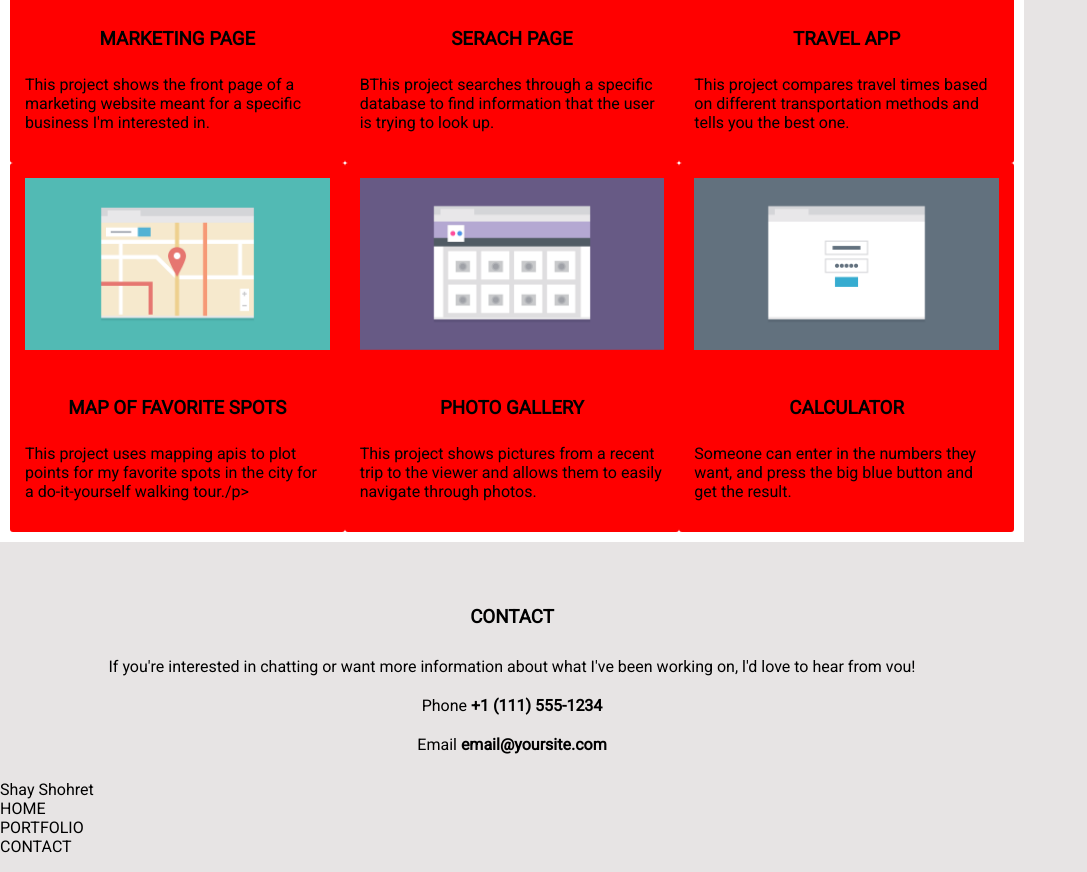
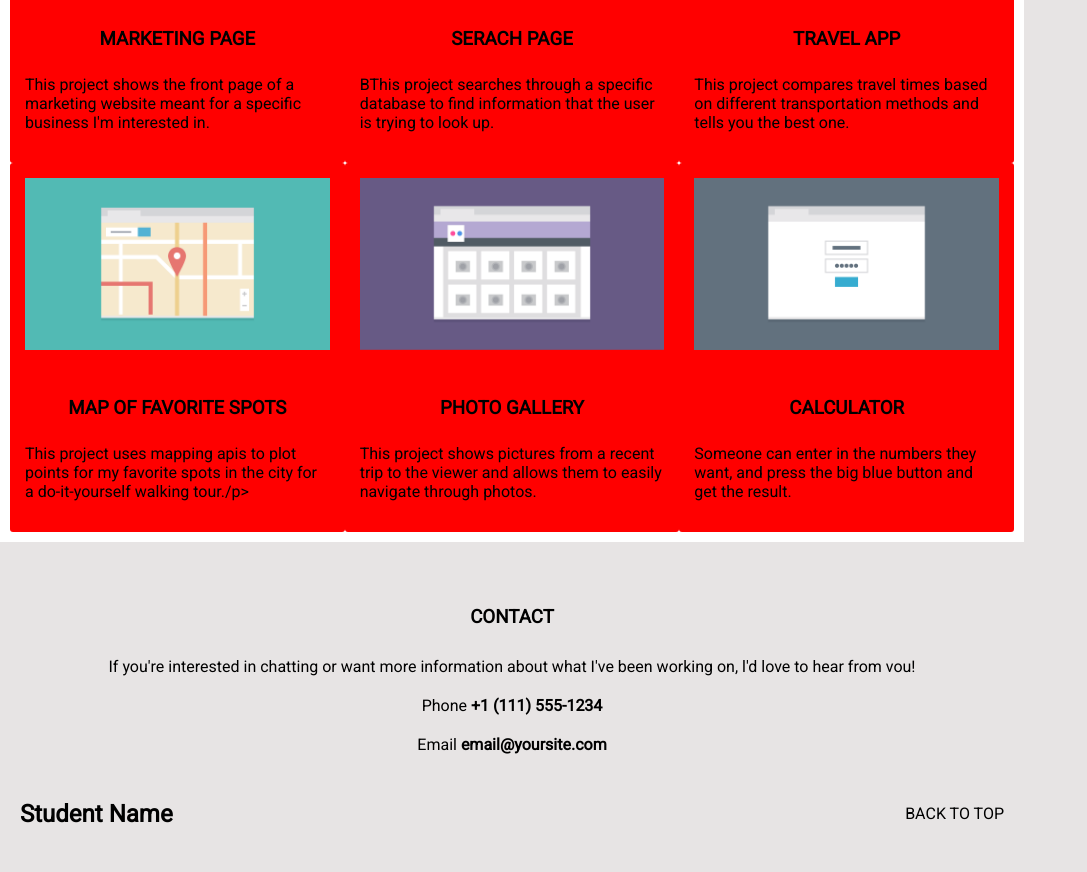
Before and after one commit to Shayinur/responsive-web-layout, a plain HTML site: page index.html in a window 1280 px wide. Shown: the part 717-1589 px from the top of the page, without its empty margins (0-1087 px from the left). Drawn offline with Linux system fonts and the light colour scheme.

Commit message:
footer section
added footer section which suitable for mobile screen

```diff
--- a/css/style.css
+++ b/css/style.css
@@ -13,6 +13,7 @@ ul {
   }
 a {
     text-decoration: none;
+    text-transform: uppercase;
   }
 /* Navigation Bar */
 nav {
@@ -26,7 +27,7 @@ h1, .top-nav {
 .top-nav, .top-nav li {
     width: 100%;
 }
-h1 a, .top-nav a {
+h1 a, .top-nav a, .footer-nav a {
     color: #000;
 }
 .top-nav {
@@ -65,6 +66,7 @@ h1 a, .top-nav a {
 
 }
 .col {
+    flex: 1 360px;
     width: 100%;
     padding: 15px;
     border-radius: 3px;
@@ -102,6 +104,18 @@ h1 a, .top-nav a {
 .contact p {
     text-align: center;
 }
+/*footer section*/
+footer {
+    display: flex;
+    justify-content: space-between;
+    align-items: center;
+    margin-top: auto;
+    padding: 0 20px;
+    height: 100px;
+  }
+  .full {
+    display: none;
+  }
 /* Media Queries */
 @media (min-width: 768px) {
     .top-nav {
@@ -136,7 +150,7 @@ h1 a, .top-nav a {
         flex-wrap: wrap;
     }
     .col {
-        width: 50%;
+        flex-basis: 50%;
     }
     .col img {
         padding: 15;
--- a/index.html
+++ b/index.html
@@ -92,11 +92,12 @@
     </main>
 
     <footer>
-        <ul>
-            <li>Shay Shohret</li>
-            <li>HOME</li>
-            <li>PORTFOLIO</li>
-            <li>CONTACT</li>
+        <h2> Student Name</h2>
+        <ul class="footer-nav">
+            <li class="top"><a href="#top">Back to Top</a></li>
+            <li class="full"><a href="#top">HOME</a></li>
+            <li class="full"><a href="#portfolio">PORTFOLIO</a></li>
+            <li class="full"><a href="#contact">CONTACT</a></li>
         </ul>
     </footer>
 
```
